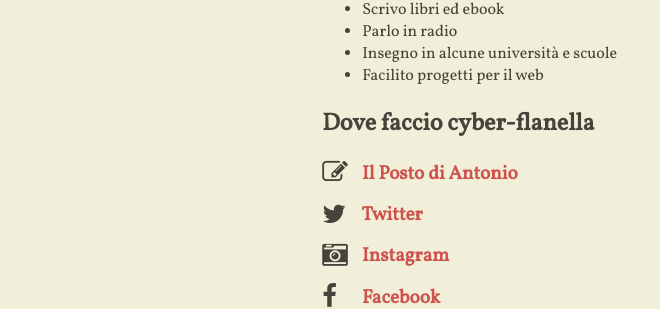
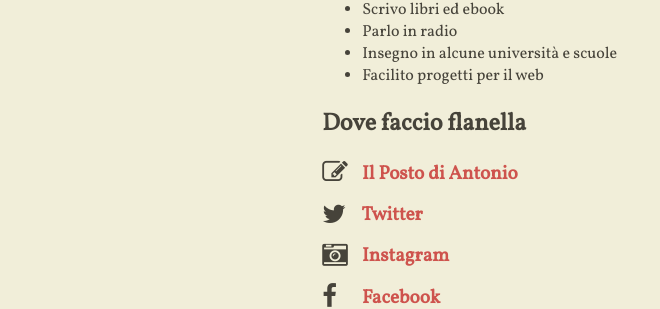
Before and after one commit to antoniodini/antoniodini.github.io, a Jekyll site: the page built from index.html, in a window 1280 px wide. Shown: the part 411-720 px from the top of the page, without its empty margins (345-1005 px from the left). Built offline with Jekyll 4.4.1, drawn with Linux system fonts in a browser that asks for light colours; nearby versions of some CDN libraries.

Commit message:
flanella

```diff
--- a/_includes/content.html
+++ b/_includes/content.html
@@ -10,7 +10,7 @@
   <li>Facilito progetti per il web</li>
 </ul>
 
-<h2>Dove faccio cyber-flanella</h2>
+<h2>Dove faccio flanella</h2>
 
 <!--<hr />-->
 
```
Also changed, not shown: 1 other file.
